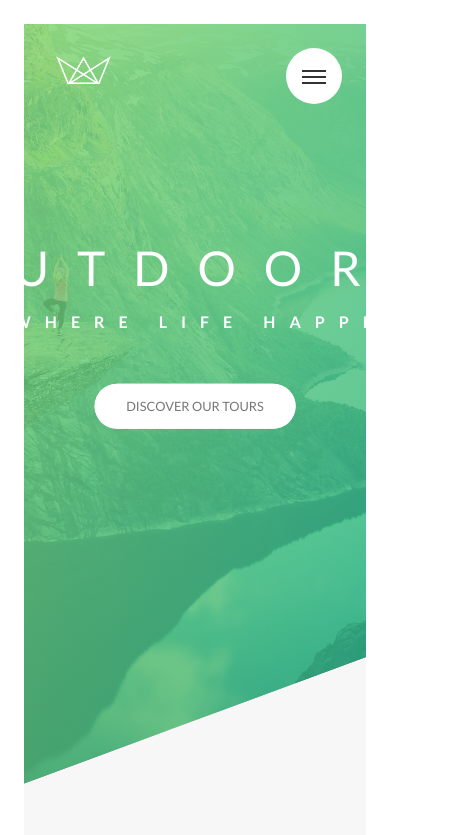
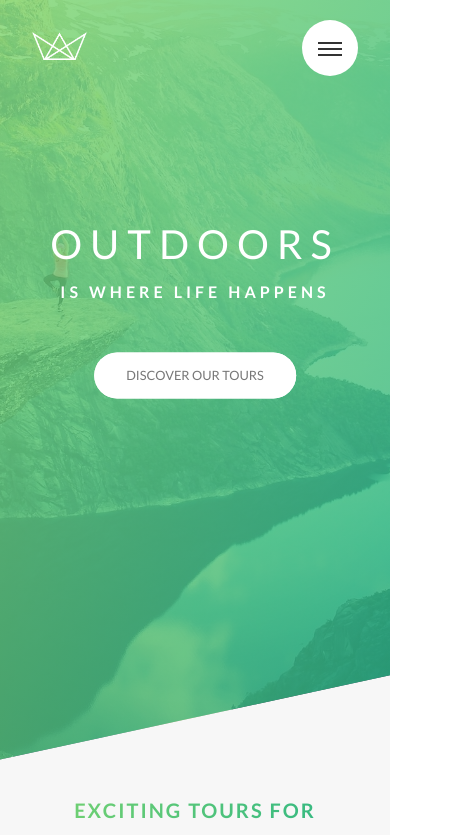
Before and after one commit to vsbron/course-natours-2023, a website built with Parcel: page index.html in a window 390 px wide. Shown: the top 835 px of the page, 459 px wide, since content can reach past the window. Built offline with nearby package versions, Linux system fonts and the light colour scheme.

Commit message:
Added basic responsive version

```diff
--- a/src/sass/abstract/_variables.scss
+++ b/src/sass/abstract/_variables.scss
@@ -26,5 +26,9 @@ $default-font-size: 1.6rem;
 
 // Grid
 $grid-width: 114rem;
+$grid-width--small: 50rem;
+
 $gutter-vertical: 8rem;
+$gutter-vertical--small: 6rem;
+
 $gutter-horizontal: 6rem;
--- a/src/sass/base/_base.scss
+++ b/src/sass/base/_base.scss
@@ -29,4 +29,8 @@ body {
   font-family: "Lato", sans-serif;
   color: $color-gray-dark-1;
   padding: 3rem;
+
+  @include respond(tab-port) {
+    padding: 0;
+  }
 }
--- a/src/sass/base/_typography.scss
+++ b/src/sass/base/_typography.scss
@@ -19,6 +19,11 @@
     font-weight: 400;
     letter-spacing: 3.5rem;
     animation: moveInLeft 1s ease-out;
+
+    @include respond(phone) {
+      font-size: 5rem;
+      letter-spacing: 1rem;
+    }
   }
 
   &--sub {
@@ -26,6 +31,10 @@
     font-size: 2rem;
     letter-spacing: 1.75rem;
     animation: moveInRight 1s ease-out;
+
+    @include respond(phone) {
+      letter-spacing: .5rem;
+    }
   }
 }
 
@@ -38,6 +47,14 @@
   color: transparent;
   letter-spacing: 2px;
   transition: all .2s $animation-timing;
+
+  @include respond(tab-port) {
+    font-size: 3rem;
+  }
+
+  @include respond(phone) {
+    font-size: 2.5rem;
+  }
 
   &:hover {
     transform: skew(15deg, 2deg) scale(1.1);
--- a/src/sass/base/_utilities.scss
+++ b/src/sass/base/_utilities.scss
@@ -1,10 +1,16 @@
 .u-center-text { text-align: center }
 
-.u-margin-bottom-small { margin-bottom: 1.5rem !important}
-.u-margin-bottom-medium { margin-bottom: 4rem !important}
-.u-margin-bottom-big { margin-bottom: 8rem !important}
+.u-margin-bottom-small { margin-bottom: 1.5rem !important }
+.u-margin-bottom-medium { margin-bottom: 4rem !important }
+.u-margin-bottom-big { margin-bottom: 8rem !important }
 
-.u-margin-top-small { margin-top: 1.5rem !important}
-.u-margin-top-medium { margin-top: 4rem !important}
-.u-margin-top-big { margin-top: 8rem !important}
-.u-margin-top-huge { margin-top: 10rem !important}
+.u-margin-top-small { margin-top: 1.5rem !important }
+.u-margin-top-medium {
+  margin-top: 4rem !important;
+  @include respond(tab-port) { margin-bottom: 3rem !important }
+}
+.u-margin-top-big {
+  margin-top: 8rem !important;
+  @include respond(tab-port) { margin-bottom: 5rem !important }
+}
+.u-margin-top-huge { margin-top: 10rem !important }
--- a/src/sass/components/_card.scss
+++ b/src/sass/components/_card.scss
@@ -28,8 +28,8 @@
   }
 
   &:hover &__side {
-    &--front{ transform: rotateY(180deg) }
-    &--back{ transform: rotateY(360deg) }
+    &--front { transform: rotateY(180deg) }
+    &--back { transform: rotateY(360deg) }
   }
 
   // Front side
@@ -106,4 +106,43 @@
     line-height: 1.2;
     font-weight: 300;
   }
+
+  // Responsive version
+  @include respond(tab-port) {
+    border-radius: $border-radius-small;
+    background-color: $color-white;
+    box-shadow: 0 1.5rem 4rem rgba($color-black, .15);
+
+    &__side {
+      box-shadow: none;
+
+      &--back {
+        position: relative;
+        transform: rotateY(0);
+        clip-path: polygon(0 15%, 100% 0, 100% 100%, 0 100%);
+      }
+    }
+
+    &:hover &__side {
+      &--front, &--back { transform: none }
+    }
+
+    &__details { padding: 1rem 3rem }
+
+    // Back side
+    &__cta {
+      position: relative;
+      top: 0;
+      left: 0;
+      transform: none;
+      width: 100%;
+      padding: 7rem 4rem 4rem;
+    }
+
+    &__price-box { margin-bottom: 3rem }
+
+    &__price-only { font-size: 2rem }
+
+    &__price-value { font-size: 5rem }
+  }
 }
--- a/src/sass/components/_composition.scss
+++ b/src/sass/components/_composition.scss
@@ -9,19 +9,43 @@
     transition: all .2s $animation-timing;
     outline-offset: 2rem;
 
+    @include respond (tab-port) {
+      position: relative;
+      float: left;
+      width: 33.33333333%;
+      box-shadow: 0 1.5rem 3rem rgba($color-black, .2);
+    }
+
     &--p1 {
      top: -2rem;
      left: 0;
+
+      @include respond (tab-port) {
+        top: 0;
+        transform: scale(1.2) !important;
+      }
     }
 
     &--p2 {
       top: 2rem;
       right: 0;
+
+      @include respond (tab-port) {
+        top: -1rem;
+        transform: scale(1.3) !important;
+        z-index: 10;
+      }
     }
 
     &--p3 {
       top: 10rem;
       left: 20%;
+
+      @include respond (tab-port) {
+        top: 1rem;
+        left: 0;
+        transform: scale(1.1) !important;
+      }
     }
 
     &:hover {
@@ -29,10 +53,20 @@
       transform: scale(1.05) translateY(-.5rem);
       box-shadow: 0 2.5rem 4rem rgba($color-black, .5);
       z-index: 20;
+
+      @include respond (tab-port) {
+        outline: none;
+        box-shadow: 0 1.5rem 3rem rgba($color-black, .2);
+        z-index: 1;
+      }
     }
   }
 
   &:hover &__photo:not(:hover) {
     transform: scale(.95);
+
+    @include respond (tab-port) {
+      transform: inherit;
+    }
   }
 }
--- a/src/sass/components/_form.scss
+++ b/src/sass/components/_form.scss
@@ -16,6 +16,10 @@
     border: none;
     border-bottom: transparent 3px solid;
     transition: all .3s $animation-timing;
+
+    @include respond(tab-port) {
+      width: 100%;
+    }
 
     &:focus {
       outline: none;
@@ -55,6 +59,11 @@
     &-group {
       width: 49%;
       display: inline-block;
+
+      @include respond(tab-port) {
+        width: 100%;
+        margin-bottom: 2rem;
+      }
     }
 
     &-input { display: none }
--- a/src/sass/components/_popup.scss
+++ b/src/sass/components/_popup.scss
@@ -12,7 +12,7 @@
 
   &__content {
     @include center-horizontal-vertical;
-    width: 75%;
+    width: 115rem;
     background: $color-white;
     box-shadow: 0 2rem 4rem rgba($color-white, .2);
     position: absolute;
@@ -22,11 +22,32 @@
     opacity: 0;
     transform: translate(-50%, -50%) scale(.25);
     transition: all .4s $animation-timing-quint;
+
+    @include respond(tab-land) {
+      width: 95rem;
+    }
+
+    @include respond(tab-port) {
+      width: 70rem;
+    }
+
+    @include respond(phone) {
+      width: 90%;
+    }
   }
 
   &__left {
     width: 33.33333%;
     display: table-cell;
+
+    @include respond(tab-land) {
+      width: 40%;
+    }
+
+    @include respond(tab-port) {
+      width: 100%;
+      display: block;
+    }
   }
 
   &__right {
@@ -34,12 +55,31 @@
     display: table-cell;
     vertical-align: middle;
     padding: 3rem 5rem;
+
+    @include respond(tab-land) {
+      width: 60%;
+    }
+
+    @include respond(tab-port) {
+      width: 100%;
+      display: block;
+    }
+
+    @include respond(phone) {
+      padding: 2rem 3rem 3rem;
+    }
   }
 
   &__img {
     display: block;
     width: 100%;
     height: auto;
+
+    @include respond(tab-port) {
+      width: 50%;
+      float: left;
+      margin-bottom: 2rem;
+    }
   }
 
   &__text {
@@ -49,6 +89,15 @@
     column-gap: 4rem;
     column-rule: $color-gray-light-2 1px solid;
     hyphens: auto;
+
+    @include respond(tab-land) {
+      margin-bottom: 3rem;
+      column-count: 1;
+    }
+
+    @include respond(phone) {
+      margin-bottom: 2rem;
+    }
   }
 
   &:target {
@@ -77,6 +126,12 @@
       &:hover, &:focus {
         color: $color-primary;
       }
+
+      @include respond(phone) {
+        top: 0rem;
+        right: 1rem;
+        font-size: 5rem;
+      }
     }
   }
 }
--- a/src/sass/components/_story.scss
+++ b/src/sass/components/_story.scss
@@ -6,6 +6,16 @@
   margin: 0 auto;
   box-shadow: 0 3rem 6rem rgba($color-black, .1);
   transform: skew(-12deg);
+
+  @include respond(tab-port) {
+    width: 100%;
+    padding: 4rem 4rem 4rem 7rem;
+  }
+
+  @include respond(phone) {
+    transform: skew(0);
+  }
+
 
   &:not(:last-child){
     margin-bottom: 5rem;
@@ -21,6 +31,10 @@
     clip-path: circle(50% at 50% 50%);
     -webkit-slip-path: circle(50% at 50% 50%);
     transform: translateX(-3rem) skew(12deg);
+
+    @include respond(phone) {
+      transform: translateX(-3rem) skew(0);
+    }
   }
 
   &__img {
@@ -32,6 +46,10 @@
 
   &__text {
     transform: skew(12deg);
+
+    @include respond(phone) {
+      transform: skew(0);
+    }
   }
 
   &__caption {
--- a/src/sass/layout/_footer.scss
+++ b/src/sass/layout/_footer.scss
@@ -4,9 +4,17 @@
   font-size: 1.4rem;
   padding: 10rem 0;
 
+  @include respond(tablet-port) {
+    padding: 8rem 0;
+  }
+
   &__logo-box {
     text-align: center;
     margin-bottom: 8rem;
+
+    @include respond(tab-port) {
+      margin-bottom: 6rem;
+    }
   }
 
   &__logo {
@@ -18,6 +26,11 @@
     border-top: $color-gray-light-2 1px solid;
     padding-top: 2rem;
     display: inline-block;
+
+    @include respond(tab-port) {
+      width: 100%;
+      text-align: center;
+    }
   }
 
   &__list { list-style: none }
@@ -51,6 +64,11 @@
     width: 80%;
     float: right;
 
+    @include respond(tab-port) {
+      width: 100%;
+      text-align: center;
+    }
+
     a:link, a:visited {
       color: $color-primary;
     }
--- a/src/sass/layout/_grid.scss
+++ b/src/sass/layout/_grid.scss
@@ -3,8 +3,17 @@
   max-width: $grid-width;
   margin: 0 auto;
 
+  @include respond(tab-port) {
+    max-width: $grid-width--small;
+    padding: 0 3rem;
+  }
+
   &:not(:last-of-type){
     margin-bottom: $gutter-vertical;
+
+    @include respond(tab-port) {
+      margin-bottom: $gutter-vertical--small;
+    }
   }
 
   [class^="col-"] {
@@ -12,6 +21,15 @@
 
     &:not(:last-of-type){
       margin-right: $gutter-horizontal;
+
+      @include respond(tab-port) {
+        margin-right: 0;
+        margin-bottom: $gutter-vertical--small;
+      }
+    }
+
+    @include respond(tab-port) {
+      width: 100%!important;
     }
   }
 
--- a/src/sass/layout/_header.scss
+++ b/src/sass/layout/_header.scss
@@ -4,6 +4,10 @@
   background: linear-gradient(to right bottom, rgba($color-primary-light,.8), rgba($color-primary-dark,.8)), url(../img/hero.jpg) no-repeat top center;
   background-size: cover;
   clip-path: polygon(0 0, 100% 0, 100% 75vh, 0 100%);
+
+  @include respond(phone) {
+    clip-path: polygon(0 0, 100% 0, 100% 80vh, 0 100%);
+  }
 
   &__logo-box {
     position: absolute;
--- a/src/sass/layout/_navigation.scss
+++ b/src/sass/layout/_navigation.scss
@@ -7,13 +7,18 @@
     width: 7rem;
     border-radius: 50%;
     position: fixed;
-    top: 6rem;
+    top: 5.5rem;
     right: 6rem;
     text-align: center;
     background: $color-white;
     cursor: pointer;
     box-shadow: 0 1 rem 3rem rgba($color-black, .1);
     z-index: 2000;
+
+    @include respond(tab-port) {
+      top: 2.5rem;
+      right: 4rem;
+    }
   }
 
   &__background {
@@ -21,12 +26,17 @@
     width: 6rem;
     border-radius: 50%;
     position: fixed;
-    top: 6.5rem;
+    top: 6rem;
     right: 6.5rem;
     background-image: radial-gradient($color-primary-light, $color-primary-dark);
     z-index: 1000;
     transform: scale(1);
     transition: transform .8s $animation-timing-quint;
+
+    @include respond(tab-port) {
+      top: 3rem;
+      right: 4.5rem;
+    }
   }
 
   &__nav {
--- a/src/sass/pages/_home.scss
+++ b/src/sass/pages/_home.scss
@@ -2,6 +2,10 @@
   background-color: $color-gray-light-1;
   padding: 25rem 0 30rem;
   margin-top: -15vh;
+
+  @include respond(tab-port) {
+    padding: 20rem 0;
+  }
 }
 
 .section__features {
@@ -10,6 +14,10 @@
   padding: 20rem 0;
   margin-top: -15vh;
   transform: skewY(-7deg);
+
+  @include respond(tab-port) {
+    padding: 10rem 0;
+  }
 
   & > * {
     transform: skewY(7deg)
@@ -20,16 +28,28 @@
   background-color: $color-gray-light-1;
   padding: 30rem 0 15rem;
   margin-top: -12rem;
+
+  @include respond(tab-port) {
+    padding: 20rem 0 10rem;
+  }
 }
 
 .section__stories {
   position: relative;
   padding: 15rem 0;
+
+  @include respond(tab-port) {
+    padding: 10rem 0;
+  }
 }
 
 .section__book {
   padding: 15rem 0;
   background-image: linear-gradient(to right bottom, $color-primary-light, $color-primary-dark);
+
+  @include respond(tab-port) {
+    padding: 10rem 0;
+  }
 }
 
 .book {
@@ -38,8 +58,24 @@
   border-radius: $border-radius-small;
   box-shadow: 0 1.5rem 4rem rgba($color-black, .2);
 
+  @include respond(tab-land) {
+    background: linear-gradient(105deg, rgba($color-white, .9) 65%, transparent 65%), url(../img/nat-10.jpg);
+  }
+
+  @include respond(tab-port) {
+    background: linear-gradient(to right, rgba($color-white, .9) 0%, rgba($color-white, .9) 100%), url(../img/nat-10.jpg);
+  }
+
   &__form {
     width: 50%;
     padding: 6rem;
+
+    @include respond(tab-land) {
+      width: 65%;
+    }
+
+    @include respond(tab-port) {
+      width: 100%;
+    }
   }
 }
```
Also changed, not shown: index.html (+1 -1 lines), src/sass/components/_feature-box.scss (+8 -0 lines), README.md, src/img/nat-9.jpg.
